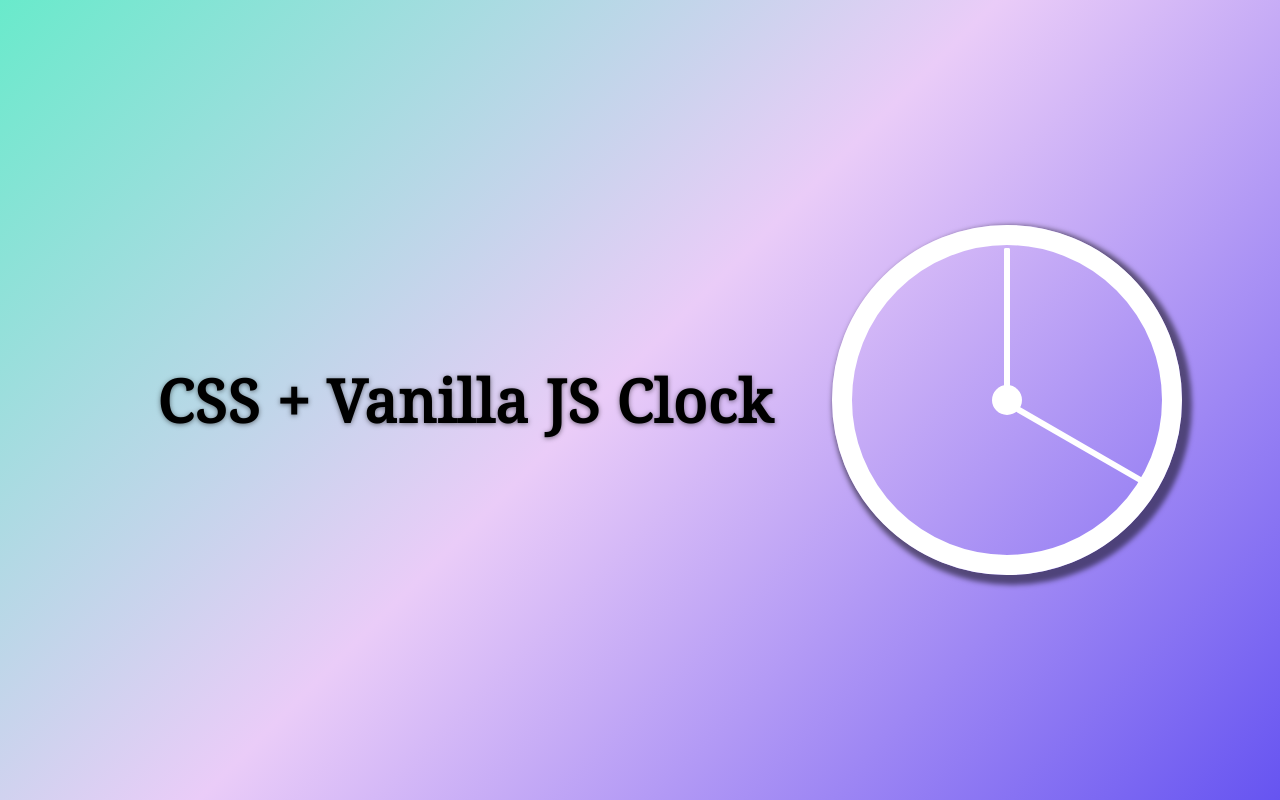
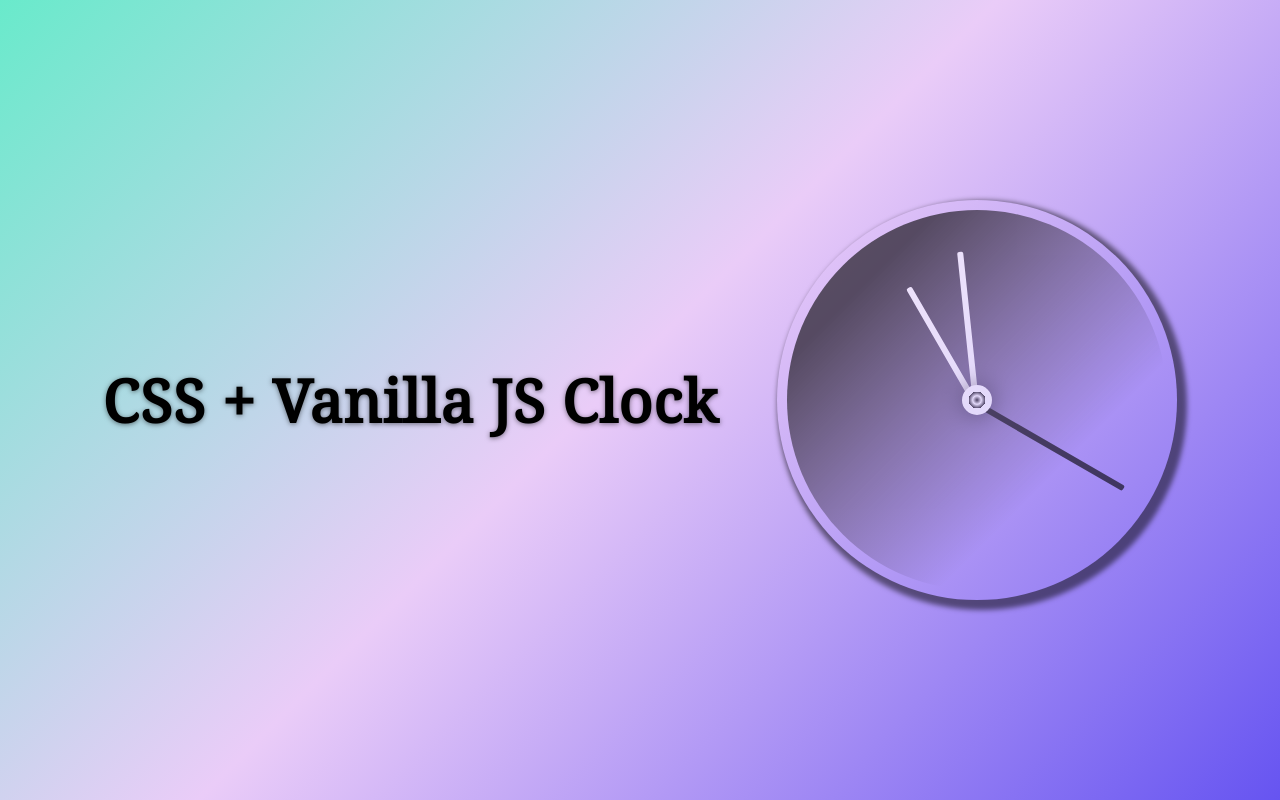
Before and after one commit to monalighosh/JavaScript30, a plain HTML site: page Day02/index.html in a window 1280 px wide. Drawn offline with Linux system fonts and the light colour scheme.

Commit message:
Updating css styles and clock script

```diff
--- a/Day02/css/main.css
+++ b/Day02/css/main.css
@@ -15,6 +15,8 @@ size:80%}sub,sup{font-size:75%;line-height:0;position:relative;vertical-align:ba
  ------------------------------------------------------------ */
  body {
   font: 400 100% 'Noto Serif', serif;
+  background-image: -webkit-linear-gradient(315deg, #69EACB 0%, #EACCF8 48%, #6654F1 100%);
+  background-image: -o-linear-gradient(315deg, #69EACB 0%, #EACCF8 48%, #6654F1 100%);
   background-image: linear-gradient(-225deg, #69EACB 0%, #EACCF8 48%, #6654F1 100%);
   letter-spacing: 0.05em;
  }
@@ -24,14 +26,20 @@ size:80%}sub,sup{font-size:75%;line-height:0;position:relative;vertical-align:ba
   min-height: 100vh;
   margin: 0 auto;
   text-align: center;
+  display: -webkit-box;
+  display: -ms-flexbox;
   display: flex;
-  justify-content: center;
-  align-items: center;
+  -webkit-box-pack: center;
+      -ms-flex-pack: center;
+          justify-content: center;
+  -webkit-box-align: center;
+      -ms-flex-align: center;
+          align-items: center;
  }
 
  h1 {
   font-size: 3.7rem;
-  padding: 1em;
+  margin-right: 1em;
   text-shadow: 0 1px 5px rgba(0, 0, 0, 0.5);
  }
 
@@ -39,11 +47,25 @@ size:80%}sub,sup{font-size:75%;line-height:0;position:relative;vertical-align:ba
   Clock styles
  ------------------------------------------------------------ */
  .clock {
-  width: 350px;
-  height: 350px;
+  width: 400px;
+  height: 400px;
   border-radius: 50%;
-  border: 20px solid white;
-  box-shadow: 5px 5px 5px 5px rgba(0, 0, 0, 0.5);
+  border: 10px solid transparent;
+  -webkit-box-shadow: 5px 5px 5px 5px rgba(0, 0, 0, 0.5);
+          box-shadow: 5px 5px 5px 5px rgba(0, 0, 0, 0.5);
+  position: relative;
+  background: transparent;
+ }
+
+ .clock__inner {
+  background-image: -webkit-linear-gradient(315deg, black 20%, transparent 70%);
+  background-image: -o-linear-gradient(315deg, black 20%, transparent 70%);
+  background-image: linear-gradient(-225deg, black 20%, transparent 70%);
+  padding: 0.1em;
+  width: 100%;
+  height: 100%;
+  border-radius: 50%;
+  opacity: 0.6;
   position: relative;
  }
 
@@ -55,23 +77,80 @@ size:80%}sub,sup{font-size:75%;line-height:0;position:relative;vertical-align:ba
   position: absolute;
   top: 50%;
   left: 50%;
-  transform: translate(-50%, -50%);
-  /*box-shadow: 0 0 2px 2px rgba(0, 0, 0, 0.5);*/
-  z-index: 5;
+  -webkit-transform: translate(-50%, -50%);
+      -ms-transform: translate(-50%, -50%);
+          transform: translate(-50%, -50%);
+  -webkit-box-shadow: 0 0 22px 2px rgba(0, 0, 0, 0.5);
+          box-shadow: 0 0 22px 2px rgba(0, 0, 0, 0.5);
+  background-image: -webkit-radial-gradient(circle, black 0%, rgba(255, 255, 255, 0.6) 20%, black 40%, rgba(255, 255, 255, 0.6) 20%);
+  background-image: -o-radial-gradient(circle, black 0%, rgba(255, 255, 255, 0.6) 20%, black 40%, rgba(255, 255, 255, 0.6) 20%);
+  background-image: radial-gradient(circle, black 0%, rgba(255, 255, 255, 0.6) 20%, black 40%, rgba(255, 255, 255, 0.6) 20%);
+  z-index: 6;
  }
 
  .clock__hand {
   position: absolute;
-  width: 50%;
   height: 6px;
   border-radius: 2px;
   top: 50%;
+  -webkit-transition: all 0.05s cubic-bezier(0.46, 2.7, 0.68, 1.6);
+  -o-transition: all 0.05s cubic-bezier(0.46, 2.7, 0.68, 1.6);
+  transition: all 0.05s cubic-bezier(0.46, 2.7, 0.68, 1.6);
+  -webkit-transform-origin: 100%;
+      -ms-transform-origin: 100%;
+          transform-origin: 100%;
+ }
+
+ .seconds {
+  width: 45%;
+  -webkit-transform: translateX(9%) rotate(90deg);
+      -ms-transform: translateX(9%) rotate(90deg);
+          transform: translateX(9%) rotate(90deg);
+  z-index: 5;
+  background: black;
+ }
+
+ .minute {
   background: white;
-  transition: all 0.05s cubic-bezier(0.46, 2.7, 0.68, 1.6);
-  transform-origin: 100%;
-  transform: rotate(90deg);
+  width: 40%;
+  -webkit-transform: translateX(23%) rotate(90deg);
+      -ms-transform: translateX(23%) rotate(90deg);
+          transform: translateX(23%) rotate(90deg);
+ }
+
+ .hour {
+  background: white;
+  width: 35%;
+  -webkit-transform: translateX(40%) rotate(90deg);
+      -ms-transform: translateX(40%) rotate(90deg);
+          transform: translateX(40%) rotate(90deg);
  }
 
  /* ------------------------------------------------------------
   Media queries
  ------------------------------------------------------------ */
+ @media screen and (max-width: 1150px) {
+  .wrapper {
+   -webkit-box-orient: vertical;
+   -webkit-box-direction: normal;
+       -ms-flex-flow: column wrap;
+           flex-flow: column wrap;
+  }
+
+  h1 {
+   font-size: 3.7rem;
+   margin-right: 0;
+   margin-bottom: 1em;
+  }
+ }
+
+ @media screen and (max-width: 500px) {
+  h1 {
+   font-size: 3rem;
+  }
+
+  .clock {
+   width: 300px;
+   height: 300px;
+  }
+ }
--- a/Day02/index.html
+++ b/Day02/index.html
@@ -4,8 +4,8 @@
   <!-- Basic page needs -->
   <meta charset="utf-8">
   <title>Day02: CSS + Vanilla JS Clock</title>
-  <meta name="description" content="Digital clock made using CSS and vanilla JavaScript">
-  <meta name="keywords" content="Digital clock made using CSS and vanilla JavaScript">
+  <meta name="description" content="Clock made using CSS and vanilla JavaScript">
+  <meta name="keywords" content="Clock made using CSS and vanilla JavaScript">
 
   <!-- Responsive specific meta -->
   <meta name="viewport" content="width=device-width, initial-scale=1">
@@ -20,10 +20,12 @@
   <div class="wrapper">
     <h1>CSS + Vanilla JS Clock</h1>
     <div class="clock">
-      <div class="clock__middleCircle"></div>
-      <div class="clock__hand hour"></div>
-      <div class="clock__hand minute"></div>
-      <div class="clock__hand seconds"></div>
+      <div class="clock__inner">
+        <div class="clock__middleCircle"></div>
+        <div class="clock__hand hour"></div>
+        <div class="clock__hand minute"></div>
+        <div class="clock__hand seconds"></div>
+    </div>
     </div>
   </div>
   <!-- Scripts -->
--- a/Day02/js/main.js
+++ b/Day02/js/main.js
@@ -1,6 +1,6 @@
 "use strict";
 const hourHand = document.querySelector(".hour");
-const minuteHand = document.querySelector(".minute");
+const minutesHand = document.querySelector(".minute");
 const secondsHand = document.querySelector(".seconds");
 
 function clockHandsMovement() {
@@ -9,9 +9,10 @@ function clockHandsMovement() {
   const minutes = today.getMinutes();
   const hours = today.getHours();
   const secondDeg = ((seconds / 60) * 360) + 90;
-  // const minuteDeg = ((minutes / 60) * 360) + 90;
-  // const hoursDeg = ((hours / 24) * 360) + 90;
-  secondsHand.style.transform = `rotate(${secondDeg}deg)`;
-  console.log(minutes, hours);
+  const minuteDeg = ((minutes / 60) * 360) + 90;
+  const hourDeg = ((hours / 12) * 360) + 90;
+  secondsHand.style.transform = `translateX(9%) rotate(${secondDeg}deg)`;
+  minutesHand.style.transform = `translateX(23%) rotate(${minuteDeg}deg)`;
+  hourHand.style.transform = `translateX(40%) rotate(${hourDeg}deg)`;
 }
-setInterval(clockHandsMovement, 1000)
+setInterval(clockHandsMovement, 1000);
```
